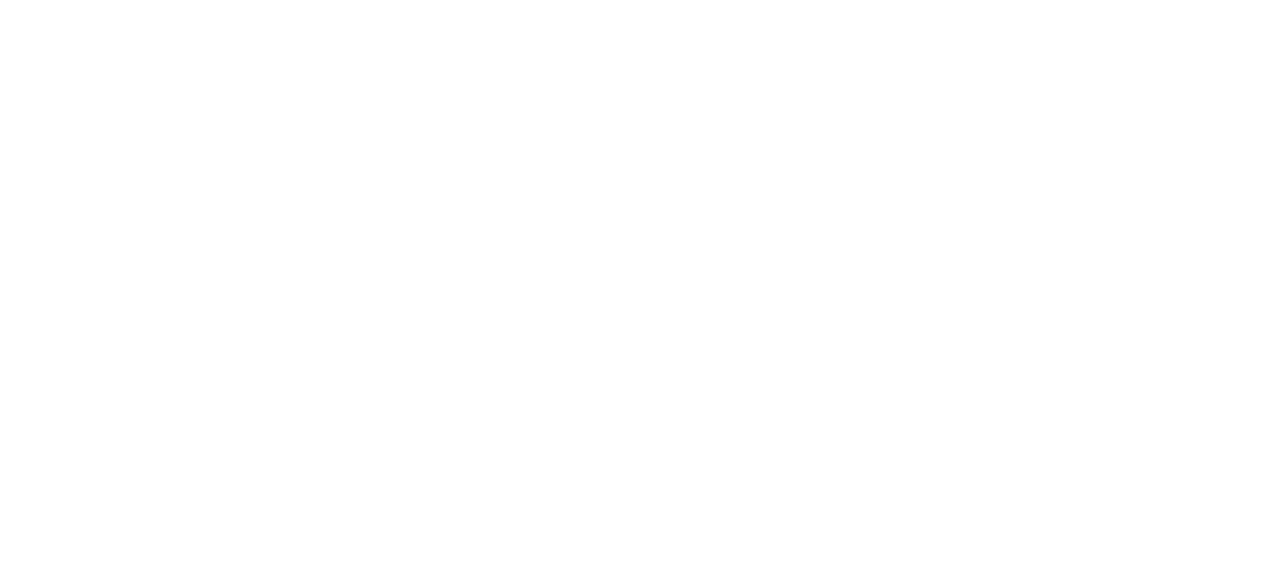
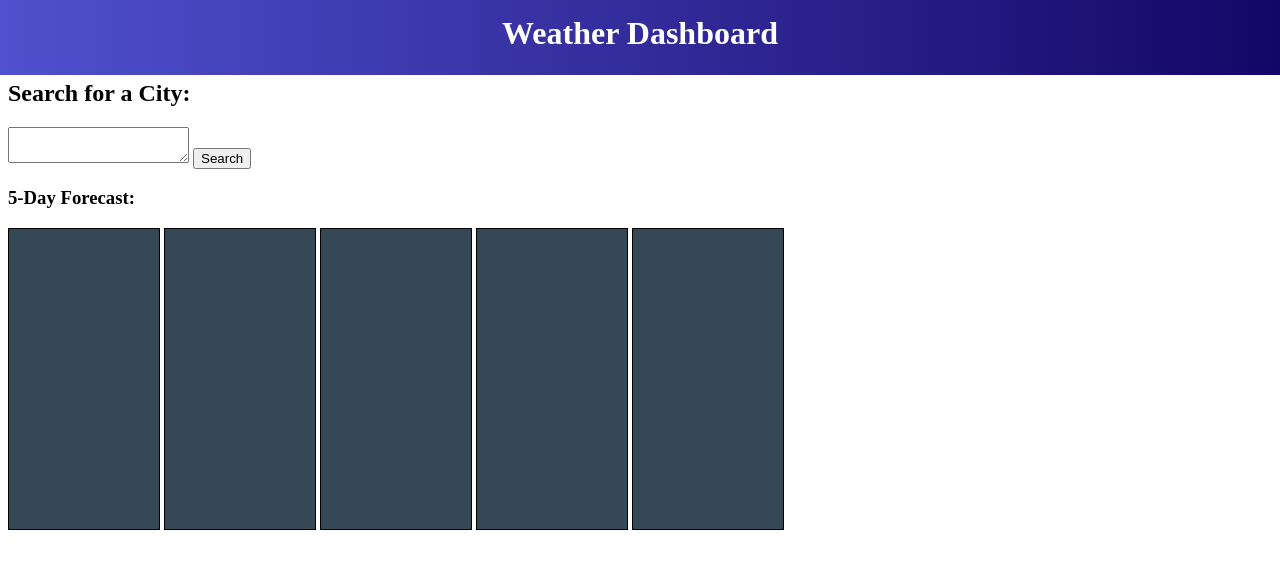
Before and after one commit to heatherviolet/weather-dashboard, a plain HTML site: page index.html in a window 1280 px wide. Drawn offline with Linux system fonts and the light colour scheme; files that its build step writes are made by us from their sources.

Commit message:
add layout in html and csome css properties

```diff
--- a/assets/style.css
+++ b/assets/style.css
@@ -0,0 +1,17 @@
+
+.dashboard {
+    margin: -15px;
+    padding: 1px 1px 1px 1px;
+    text-align: center;
+    color: white;
+    background-image: linear-gradient(to right, rgb(81, 81, 207) , rgb(20, 6, 102));
+}
+
+.forcast {
+    display: flex;
+    height: 300px;
+    width: 150px;
+    border: 1px solid black;
+    display: inline-block;
+    background-color: rgb(53, 72, 85);
+  }
--- a/index.html
+++ b/index.html
@@ -5,6 +5,42 @@
     <meta name="viewport" content="width=device-width, initial-scale=1.0" />
     <meta http-equiv="X-UA-Compatible" content="ie=edge" />
 
-<link rel="stylesheet" href="style.css" />
+<link rel="stylesheet" href="./assets/style.css" />
+<script src="./assets/script.js"></script>
 <title>Weather Dashboard</title>
   </head>
+
+<body>
+<header class="dashboard">
+    <h1>Weather Dashboard</h1>
+</header>
+
+<div class="city-seach">
+    <h2 class="citySearch">
+        Search for a City:
+    </h2>
+    <textarea class="col-md-10 description">
+    </textarea>
+    <button class="col-md-1 searchBtn" type="button">
+    Search</button>
+  </div>
+
+<div class="currentWeather-container">
+
+</div>
+
+<div class="forcast-container">
+    <div class="col-12">
+    <h3 class="forcastTitle">5-Day Forecast:</h3></div>
+
+<div class="row">
+    <div class="col-md-2 forcast"></div>
+    <div class="col-md-2 forcast"></div>
+    <div class="col-md-2 forcast"></div>
+    <div class="col-md-2 forcast"></div>
+    <div class="col-md-2 forcast"></div>
+
+</div>
+</body>
+
+</html>
```
